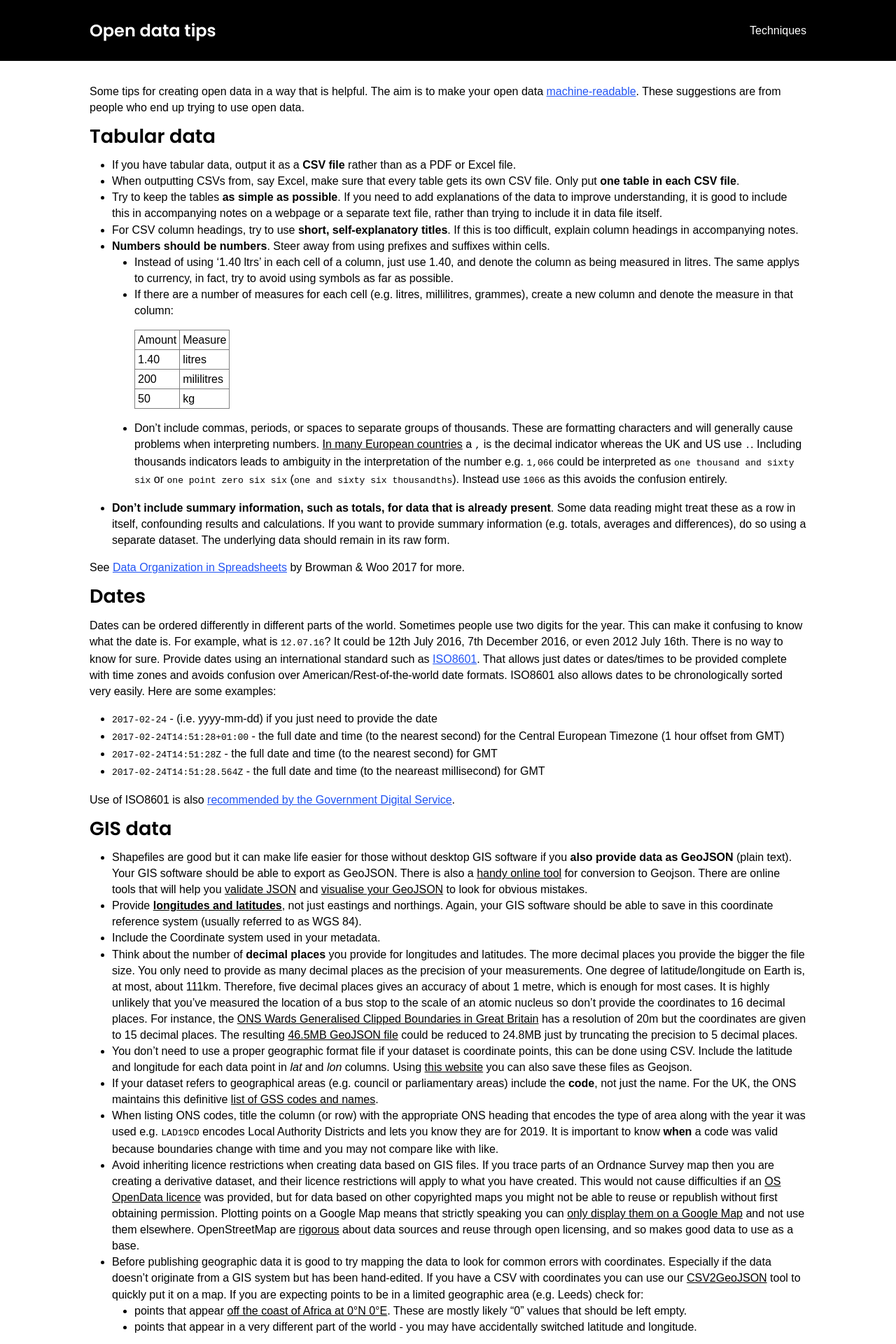
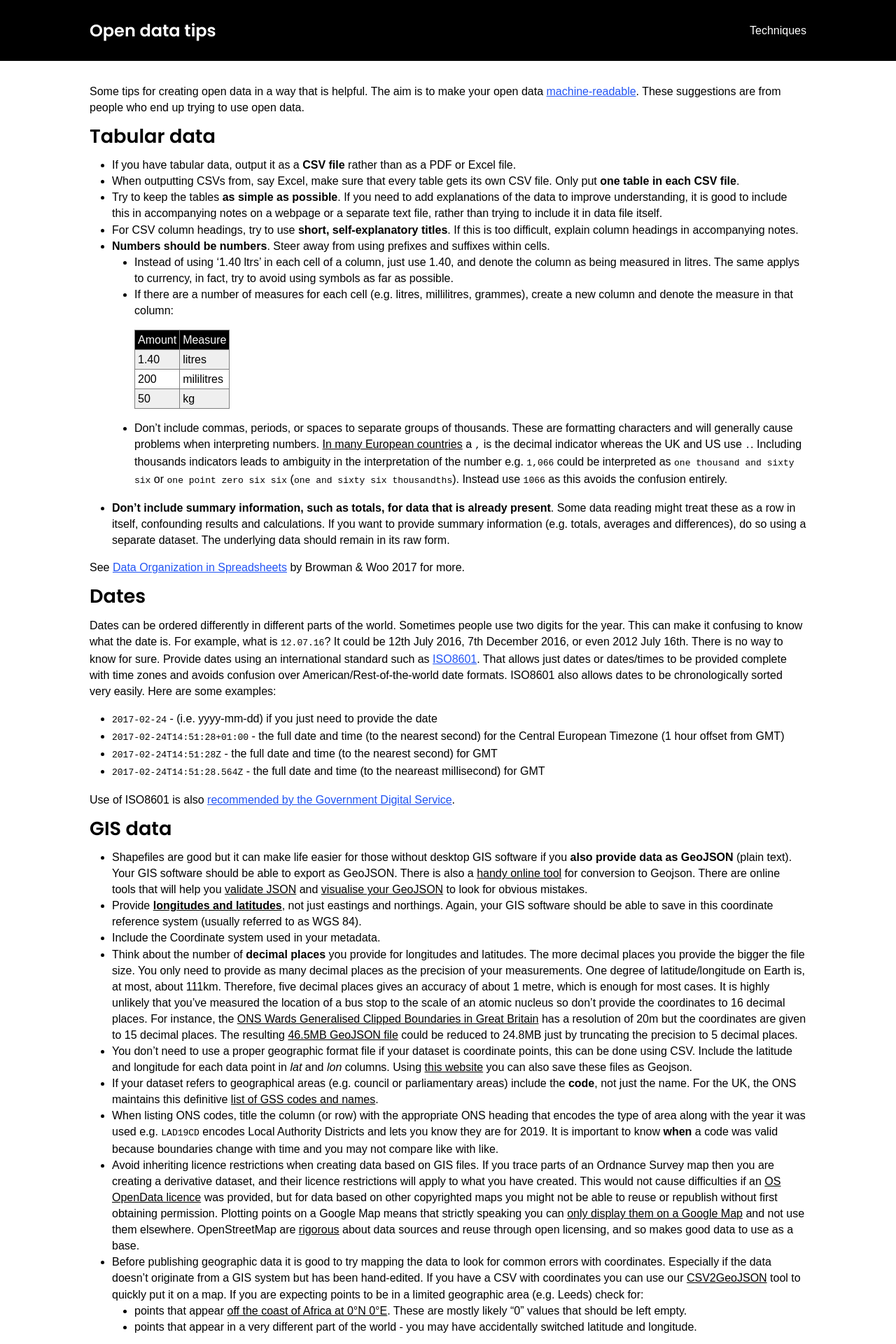
Before and after one commit to odileeds/open-data-tips, a Jekyll site: the page built from README.md, in a window 1280 px wide. Shown: the top 1920 px of the page at 70% size. Built offline with Jekyll 4.4.1, drawn with Linux system fonts in a browser that asks for light colours; our own code applies the rules of GitHub Pages for plain Markdown files.

Commit message:
Table style

```diff
--- a/assets/css/style.css
+++ b/assets/css/style.css
@@ -103,10 +103,12 @@ a.c8-bg:hover, a.b1-bg:hover, a.b2-bg:hover, a.b3-bg:hover, a.b4-bg:hover, a.b5-
 .site-header .title { flex-grow: 1; font-family: Poppins, sans-serif; font-size: 1.5em; }
 .site-header a { text-decoration: none; }
 footer a { color: inherit; }
+table th { background: black; color: white; }
 table th, table td {
 	padding: 0.125rem 0.25rem;
 	border: 1px solid gray;
 }
+table tr:nth-child(2n+1){ background: #efefef; }
 
 
 @media screen and (max-width: 1200px) {
```
